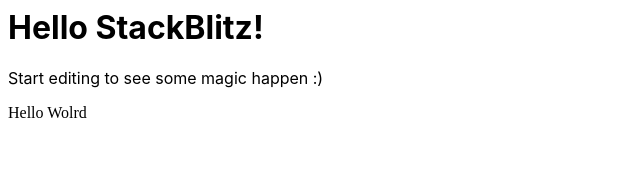
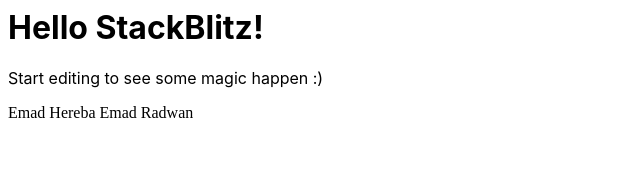
Before and after one commit to Emad-Hereba/react-rg43cz, a React (Create React App) app: page / in a window 1280 px wide. Shown: the top 194 px of the page, without its empty margins (0-640 px from the left). Built offline with nearby package versions, Linux system fonts and the light colour scheme.

Commit message:
1 file modified

```diff
--- a/src/query.js
+++ b/src/query.js
@@ -1,8 +1,12 @@
 import React from 'react';
 
 const Query = () => {
+  const names =[
+    "Emad Hereba ",
+    "Emad Radwan"
+  ]
   return (<div>
-    Hello Wolrd
+    {names}
     </div>
   );
 };
```
